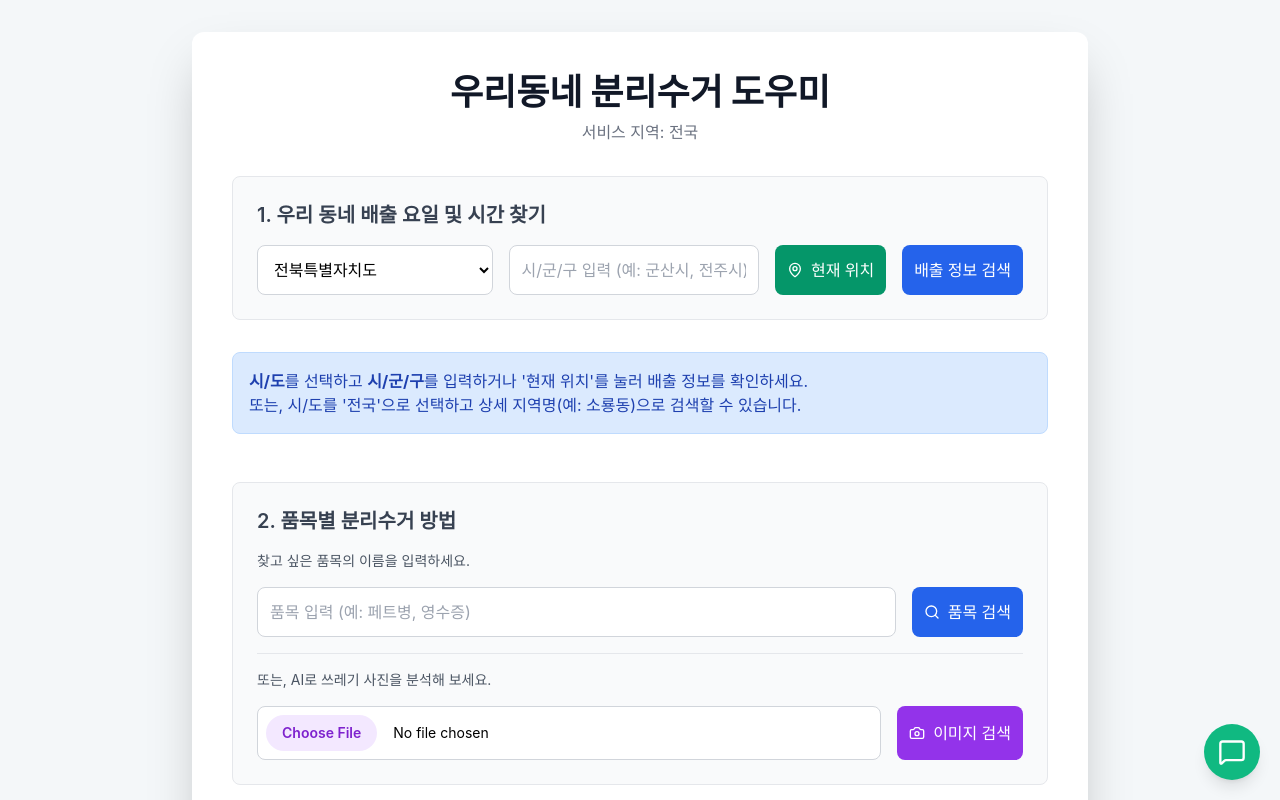
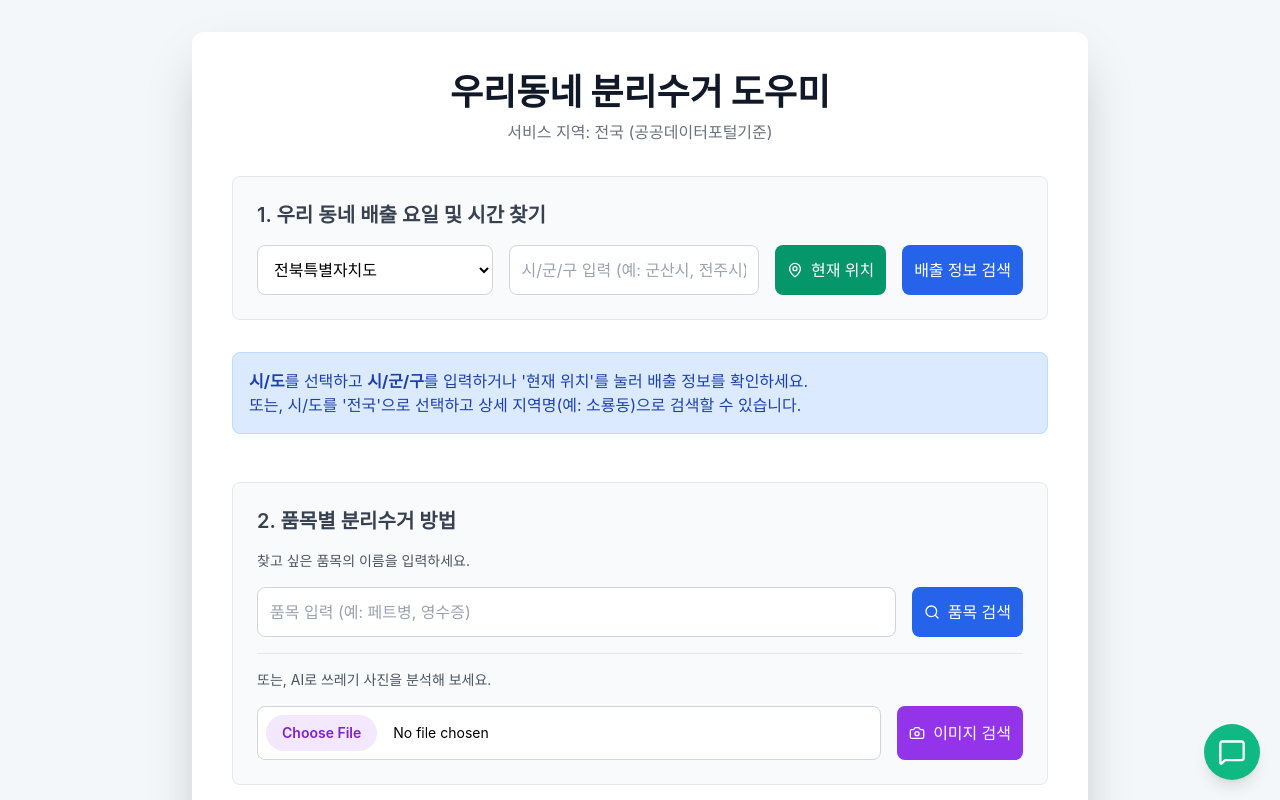
Before and after one commit to fump000-glitch/recycle-project, a plain HTML site: page index.html in a window 1280 px wide. Shown: the top 800 px of the page. Drawn offline with nearby package versions, Linux system fonts and the light colour scheme.

Commit message:
Update index.html

```diff
--- a/index.html
+++ b/index.html
@@ -60,7 +60,7 @@
 
     <div class="max-w-4xl mx-auto bg-white p-6 md:p-10 rounded-xl shadow-2xl">
         <h1 class="text-4xl font-extrabold text-gray-900 mb-2 text-center">우리동네 분리수거 도우미</h1>
-        <p class="text-center text-gray-500 mb-8">서비스 지역: 전국</p>
+        <p class="text-center text-gray-500 mb-8">서비스 지역: 전국 (공공데이터포털기준)</p>
 
         <div class="space-y-4 mb-8 p-6 bg-gray-50 rounded-lg border">
              <h2 class="text-xl font-semibold text-gray-700">1. 우리 동네 배출 요일 및 시간 찾기</h2>
```
